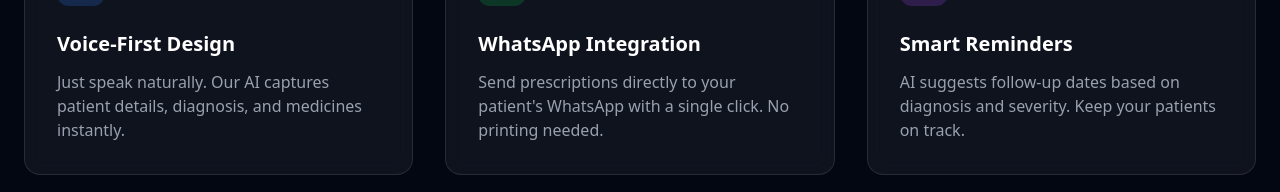
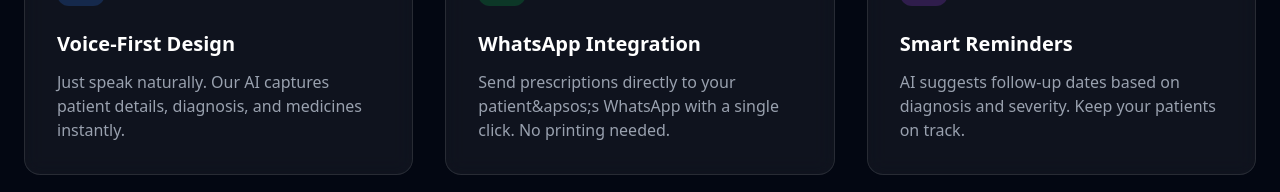
Before and after one commit to milandey2006/clinically, a Next.js app: page / in a window 1280 px wide. Shown: the part 884-1076 px from the top of the page. Built offline with nearby package versions, Linux system fonts and the light colour scheme; no server answers.

Commit message:
apostrpohy changes

```diff
--- a/app/dashboard/add-patient/page.js
+++ b/app/dashboard/add-patient/page.js
@@ -83,7 +83,7 @@
         <CardHeader>
           <CardTitle>Patient Information</CardTitle>
           <CardDescription>
-            Enter the patient's personal details below. Use the microphone icon to speak instead of typing.
+            Enter the patient&apos;s personal details below. Use the microphone icon to speak instead of typing.
           </CardDescription>
         </CardHeader>
         <CardContent>
--- a/app/dashboard/page.js
+++ b/app/dashboard/page.js
@@ -18,7 +18,7 @@
       <div className="flex flex-col md:flex-row md:items-center justify-between gap-4">
         <div>
           <h1 className="text-3xl font-bold text-gray-900 dark:text-white tracking-tight">Welcome back, {doctorName}</h1>
-          <p className="text-gray-500 dark:text-gray-400 mt-1">Here's a summary of your activity for today.</p>
+          <p className="text-gray-500 dark:text-gray-400 mt-1">Here&apsos;s a summary of your activity for today.</p>
         </div>
         <div className="flex items-center gap-3">
           <Link href="/dashboard/create-prescription">
--- a/app/page.js
+++ b/app/page.js
@@ -91,7 +91,7 @@
               <Share2 className="w-6 h-6 text-green-400" />
             </div>
             <h3 className="text-xl font-bold mb-3">WhatsApp Integration</h3>
-            <p className="text-gray-400">Send prescriptions directly to your patient's WhatsApp with a single click. No printing needed.</p>
+            <p className="text-gray-400">Send prescriptions directly to your patient&apsos;s WhatsApp with a single click. No printing needed.</p>
           </div>
 
           <div className="glass-card p-8 rounded-2xl hover:bg-white/5 transition-all group">
--- a/components/prescription/PrescriptionPreview.js
+++ b/components/prescription/PrescriptionPreview.js
@@ -276,7 +276,7 @@
                     <img src={doctorProfile.signatureUrl} alt="Signature" style={{ height: '100%', maxWidth: '150px' }} />
                   )}
                 </div>
-                <p style={{ fontSize: '14px', fontWeight: '600', color: '#111827', borderTop: '1px solid #e5e7eb', paddingTop: '8px', paddingLeft: '24px', paddingRight: '24px' }}>Doctor's Signature</p>
+                <p style={{ fontSize: '14px', fontWeight: '600', color: '#111827', borderTop: '1px solid #e5e7eb', paddingTop: '8px', paddingLeft: '24px', paddingRight: '24px' }}>Doctor&apsos;s Signature</p>
               </div>
             </div>
           </div>
```
